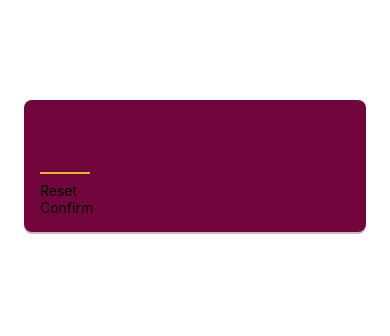
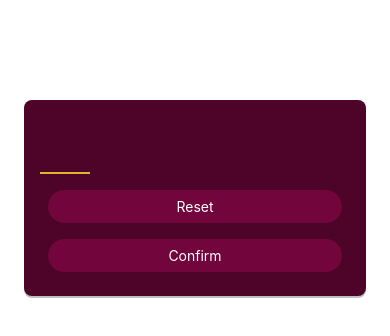
Before and after one commit to samlee088/rn-guessMyNumber, a React Native app: screen / in a window 390 px wide. Shown: the top 336 px of the page. Built offline with nearby package versions, Linux system fonts and the light colour scheme.

Commit message:
styling of pressed buttons

```diff
--- a/components/PrimaryButton.js
+++ b/components/PrimaryButton.js
@@ -1,13 +1,50 @@
-import { Text, View } from "react-native";
+import { Pressable, StyleSheet, Text, View } from "react-native";
 
 
 function PrimaryButton({children}) {
 
+    function pressHandler() {
+        console.log('pressed')
+    }
+
     return (
-        <View>
-            <Text>{children}</Text>
+        <View style={styles.buttonOuterContainer}>
+            <Pressable
+                style={({pressed}) =>
+                    pressed
+                        ? [styles.buttonInnerContainer, styles.pressed]
+                        : styles.buttonInnerContainer
+                }
+                    onPress={pressHandler}
+                    android_ripple={{color: '#6402'}}
+            >
+                    <Text style={styles.buttonText}>{children}</Text>
+            </Pressable>
         </View>
     )
 }
 
 export default PrimaryButton;
+
+const styles = StyleSheet.create({
+    buttonOuterContainer: {
+        borderRadius: 28,
+        margin: 8,
+        overflow: 'hidden',
+    },
+    buttonInnerContainer: {
+        backgroundColor: '#72063c',
+        paddingVertical: 8,
+        paddingHorizontal: 16,
+        shadowColor: 'black',
+        shadowOffset: { width: 0, height: 2},
+        shadowOpacity: 0.25,
+    },
+    buttonText: {
+        color: 'white',
+        textAlign: 'center',
+    },
+    pressed: {
+        opacity: 0.75,
+    }
+})
--- a/screens/StartGameScreen.js
+++ b/screens/StartGameScreen.js
@@ -4,7 +4,13 @@
 function StartGameScreen() {
     return(
         <View style={styles.inputContainer}>
-            <TextInput style={styles.numberInput} maxLength={2}/>
+            <TextInput
+                style={styles.numberInput}
+                maxLength={2}
+                keyboardType='number-pad'
+                autoCapitalize="none"
+                autoCorrect={false}
+            />
             <PrimaryButton>Reset</PrimaryButton>
             <PrimaryButton>Confirm</PrimaryButton>
         </View>
@@ -16,7 +22,7 @@
 
 const styles = StyleSheet.create({
     inputContainer: {
-        backgroundColor: '#72063c',
+        backgroundColor: '#4e0329',
         borderRadius: 8,
         /* Elevation is an IOS property only */
         elevation: 4,
```
